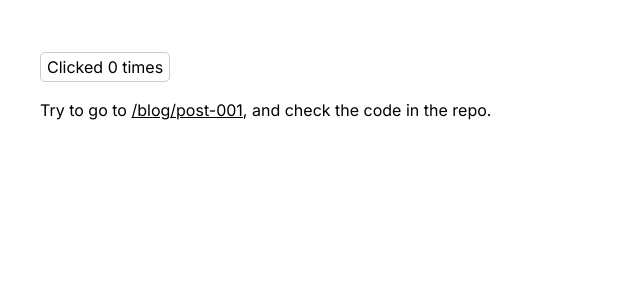
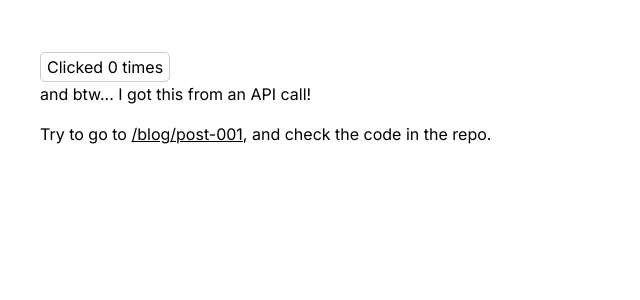
Before and after one commit to ericvalcik/mdx-demo, a Next.js app: page / in a window 1280 px wide. Shown: the top 300 px of the page, without its empty margins (0-640 px from the left). Built offline with nearby package versions, Linux system fonts and the light colour scheme.

Commit message:
add api call to <Counter />

```diff
--- /dev/null
+++ b/src/app/api/get-string/route.ts
@@ -0,0 +1,5 @@
+import { NextResponse } from "next/server";
+
+export async function GET() {
+  return NextResponse.json({ message: "I got this from an API call!" });
+}
--- a/src/components/Counter.tsx
+++ b/src/components/Counter.tsx
@@ -1,10 +1,13 @@
 "use client";
 
-import { useState } from "react";
+import { useState, FC } from "react";
 import styles from "./Counter.module.css";
 
-function MyButton() {
+const MyButton: () => Promise<JSX.Element> = async () => {
   const [count, setCount] = useState(0);
+  const response: { message: string } = await fetch("/api/get-string").then(
+    (res) => res.json()
+  );
 
   function handleClick() {
     setCount(count + 1);
@@ -15,10 +18,11 @@ function MyButton() {
       <button onClick={handleClick} className={styles.counter}>
         Clicked {count} times
       </button>
+      <p>and btw... {response.message}</p>
     </div>
   );
-}
+};
 
-export default function MyApp() {
+export default async function MyApp() {
   return <MyButton />;
 }
```
